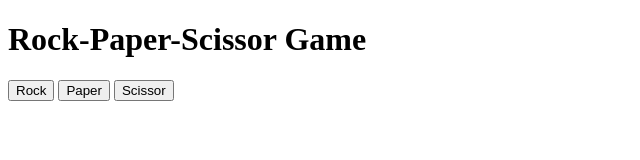
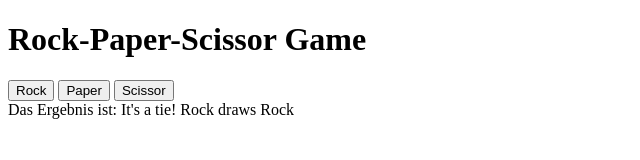
Before and after one commit to opslocs/rock-paper-scissor, a plain HTML site: page index.html in a window 1280 px wide. Both pictures are taken after a click on the button "Rock". Shown: the whole page, without its empty margins (0-640 px from the left). Drawn offline with Linux system fonts and the light colour scheme.

Commit message:
Show results in Document instead of console

```diff
--- a/index.html
+++ b/index.html
@@ -12,5 +12,6 @@
       <button id="paper" class="choice">Paper</button>
       <button id="scissor" class="choice">Scissor</button>
     </div>
+    <div id="result">Das Ergebnis ist: </div>
 </body>
 </html>
--- a/script.js
+++ b/script.js
@@ -63,6 +63,9 @@ buttons.forEach((button) => {
   button.addEventListener('click', () => {
     const playerSelection = getPlayerSelection(button.textContent)
     const computerSelection = getComputerSelection()
-    console.log(playRound(playerSelection, computerSelection))
+
+    let resultString = playRound(playerSelection, computerSelection)
+    let resultDiv = document.querySelector("#result")
+    resultDiv.textContent = resultDiv.textContent + resultString
   });
 });
```
